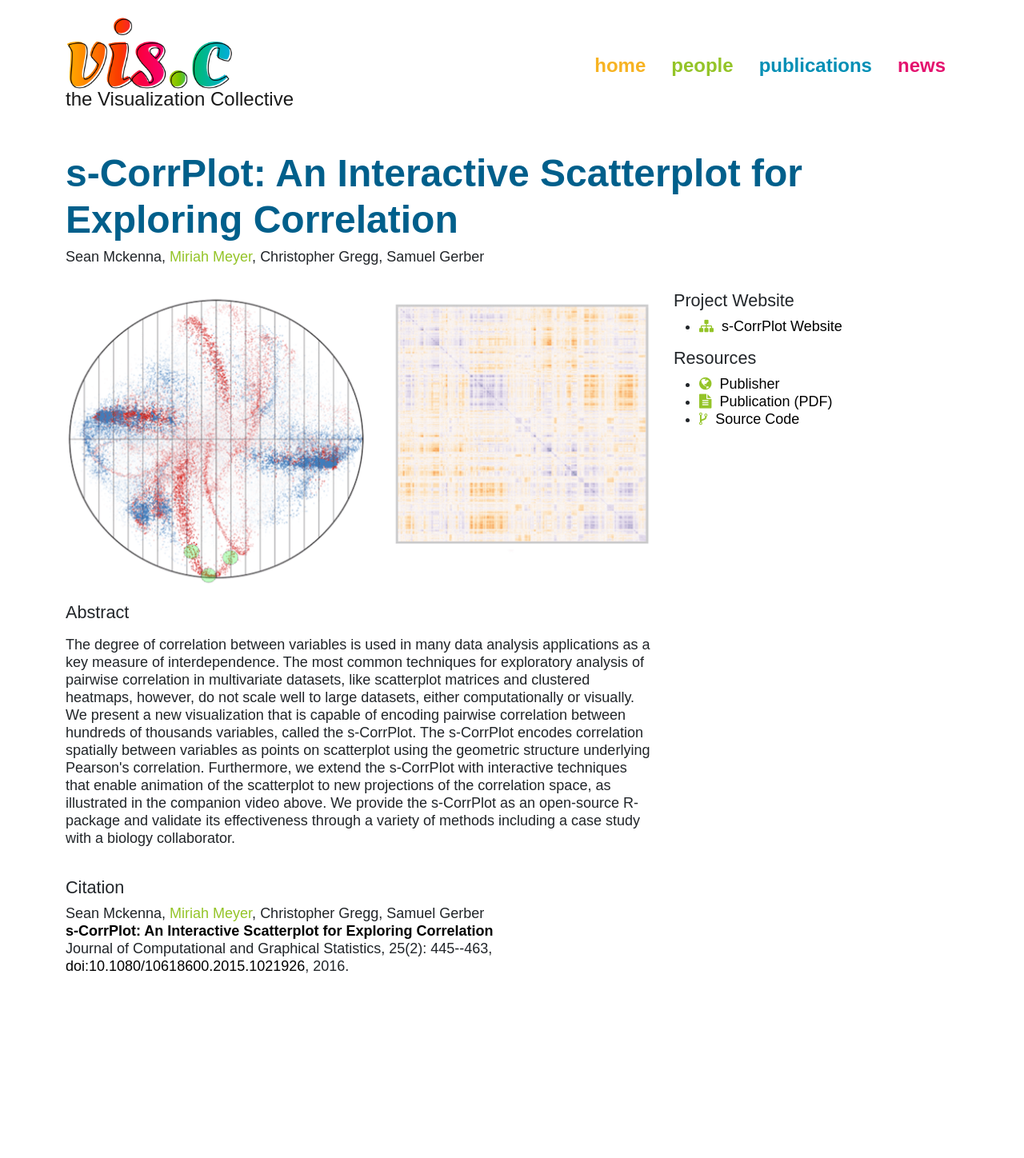
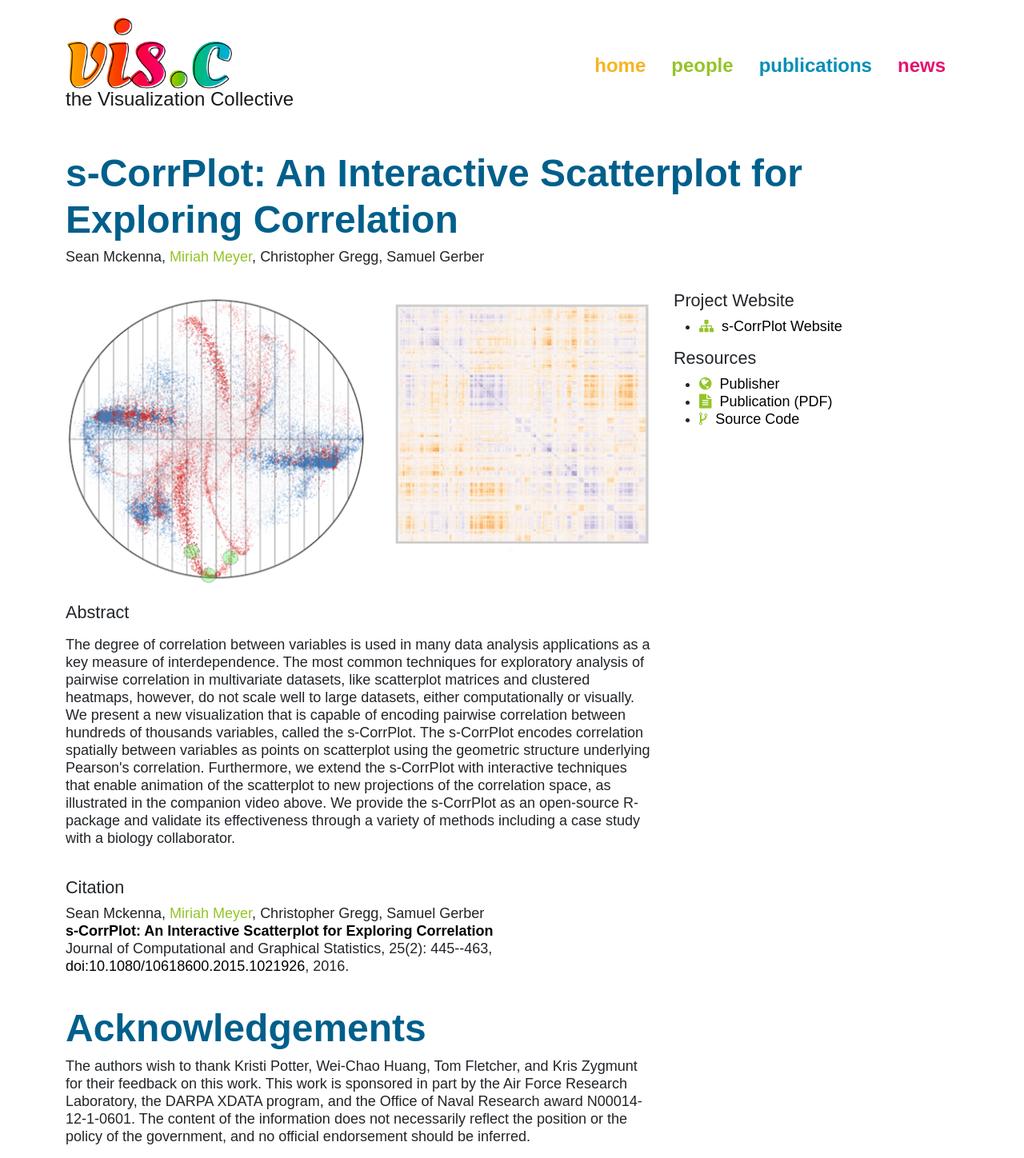
Before and after one commit to visidlab/visidlab.github.io, a Jekyll site: the page built from _publications/2015_jcgs_s-corrplot.md, in a window 1280 px wide. Shown: the whole page at 80% size. Built offline with Jekyll 4.4.1, drawn with Linux system fonts in a browser that asks for light colours; some web fonts are replaced; before the commit the page ends 1257 px from its top, so only the background shows below that.

Commit message:
Update 2015_jcgs_s-corrplot.md

```diff
--- a/_publications/2015_jcgs_s-corrplot.md
+++ b/_publications/2015_jcgs_s-corrplot.md
@@ -27,10 +27,18 @@ bib:
 
 external-project: http://mckennapsean.com/projects/s-corrplot/
 
-pdf: 2015_jcgs_s-corrplot.pdf
+pdf: https://sci.utah.edu/~vdl/papers/2015_jcgs_s-corrplot.pdf
 
 code: http://mckennapsean.github.io/scorrplot/
 
 abstract: "
 <p>The degree of correlation between variables is used in many data analysis applications as a key measure of interdependence. The most common techniques for exploratory analysis of pairwise correlation in multivariate datasets, like scatterplot matrices and clustered heatmaps, however, do not scale well to large datasets, either computationally or visually. We present a new visualization that is capable of encoding pairwise correlation between hundreds of thousands variables, called the s-CorrPlot. The s-CorrPlot encodes correlation spatially between variables as points on scatterplot using the geometric structure underlying Pearson's correlation. Furthermore, we extend the s-CorrPlot with interactive techniques that enable animation of the scatterplot to new projections of the correlation space, as illustrated in the companion video above. We provide the s-CorrPlot as an open-source R-package and validate its effectiveness through a variety of methods including a case study with a biology collaborator.</p>"
 ---
+
+# Acknowledgements
+
+The authors wish to thank Kristi Potter, Wei-Chao Huang, Tom Fletcher, and Kris Zygmunt for
+their feedback on this work. This work is sponsored in part by the Air Force Research Laboratory,
+the DARPA XDATA program, and the Office of Naval Research award N00014-12-1-0601. The
+content of the information does not necessarily reflect the position or the policy of the government,
+and no official endorsement should be inferred.
```
